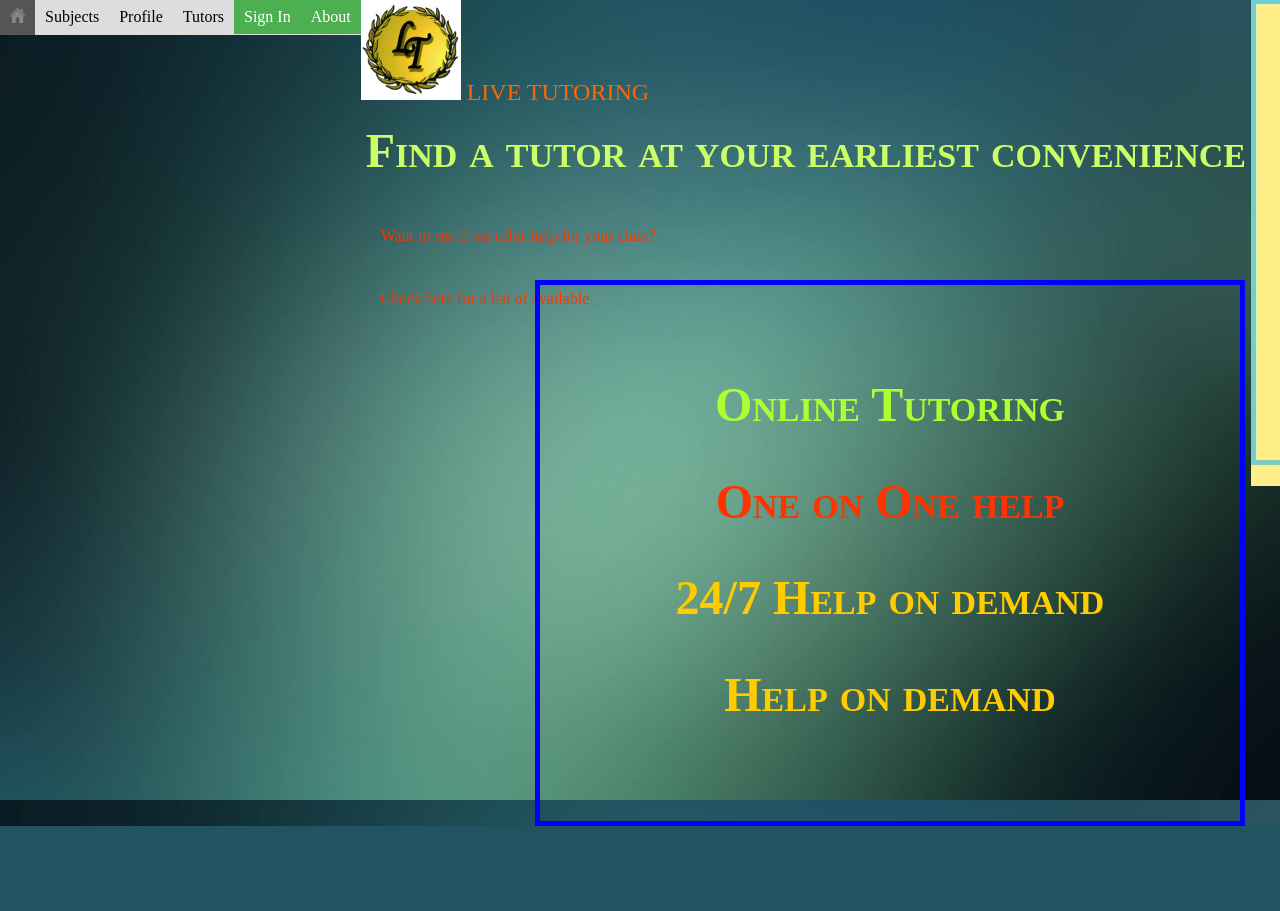
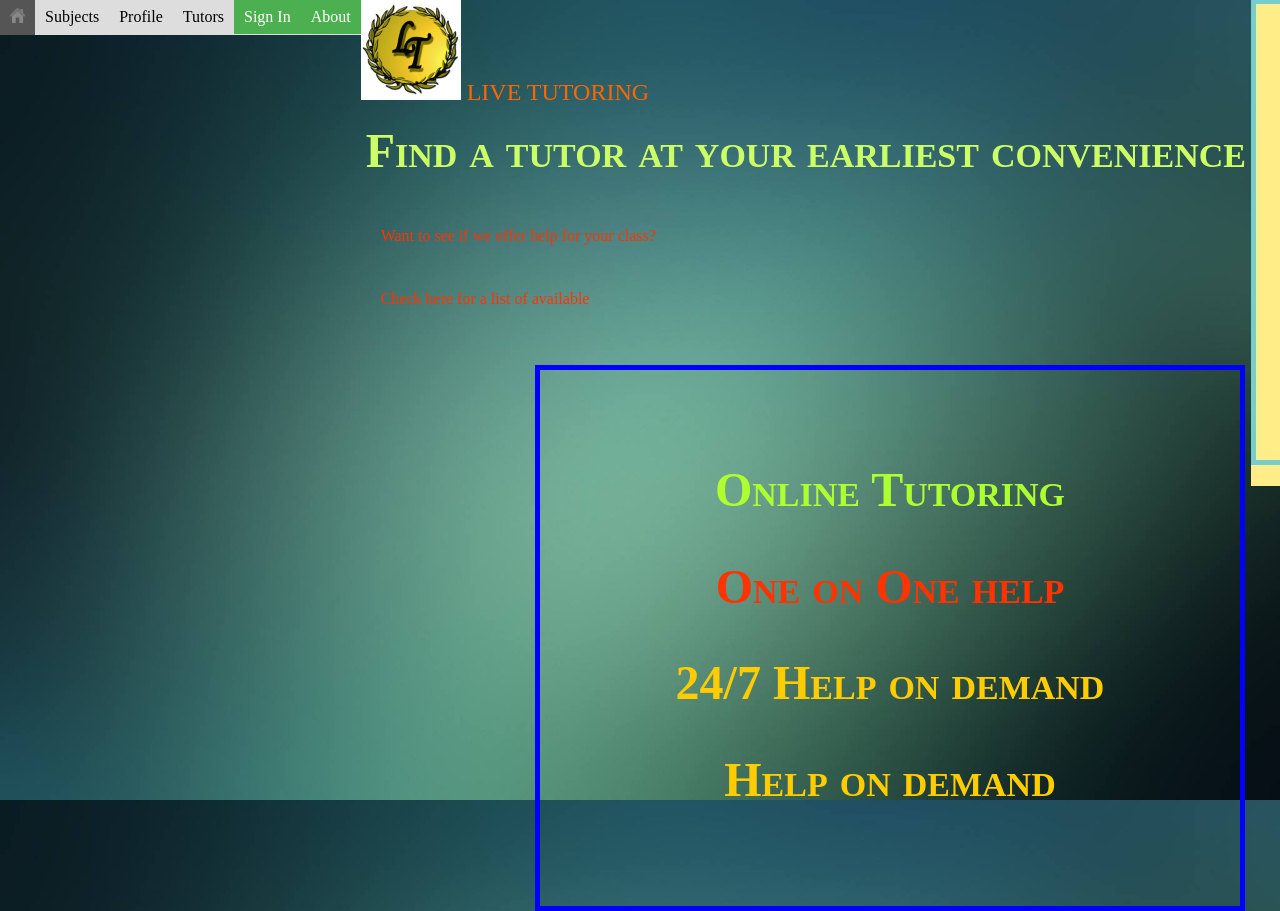
Before and after one commit to yapa5475/software_project, a PHP site: page /homepage.html in a window 1280 px wide; the page is wider, and only the part inside the window is pictured. Before the commit the page ends 826 px from the top of that part, so only its background shows below. Run offline with PHP 8.4, Linux system fonts and the light colour scheme.

Commit message:
Update homepage.css

```diff
--- a/software/homepage.css
+++ b/software/homepage.css
@@ -38,7 +38,7 @@ body{
     background-image: url("");
     position: absolute;
     left: 435px;
-    top: 180px;
+    top: 265px;
 }
 }
 
```
